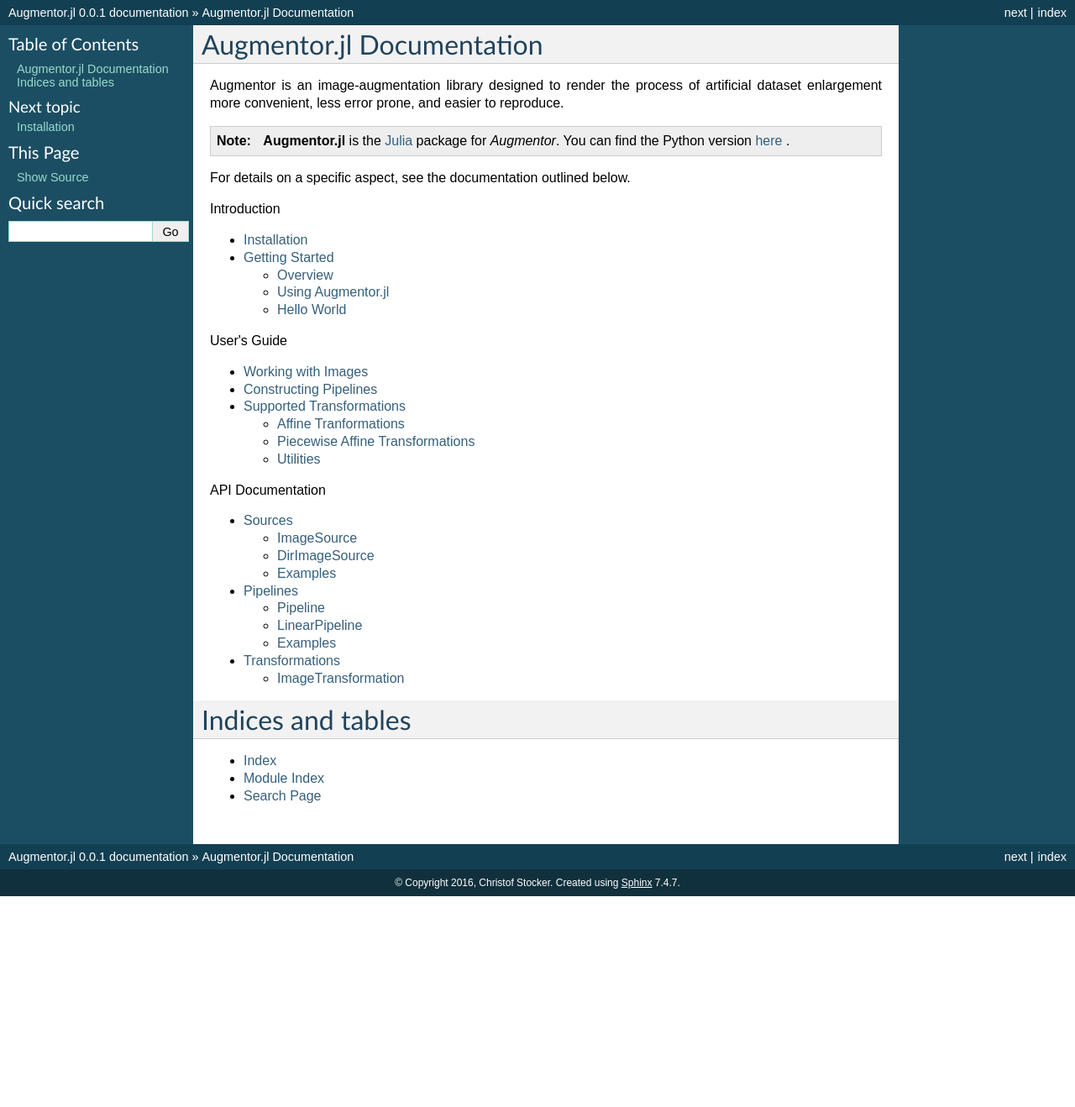
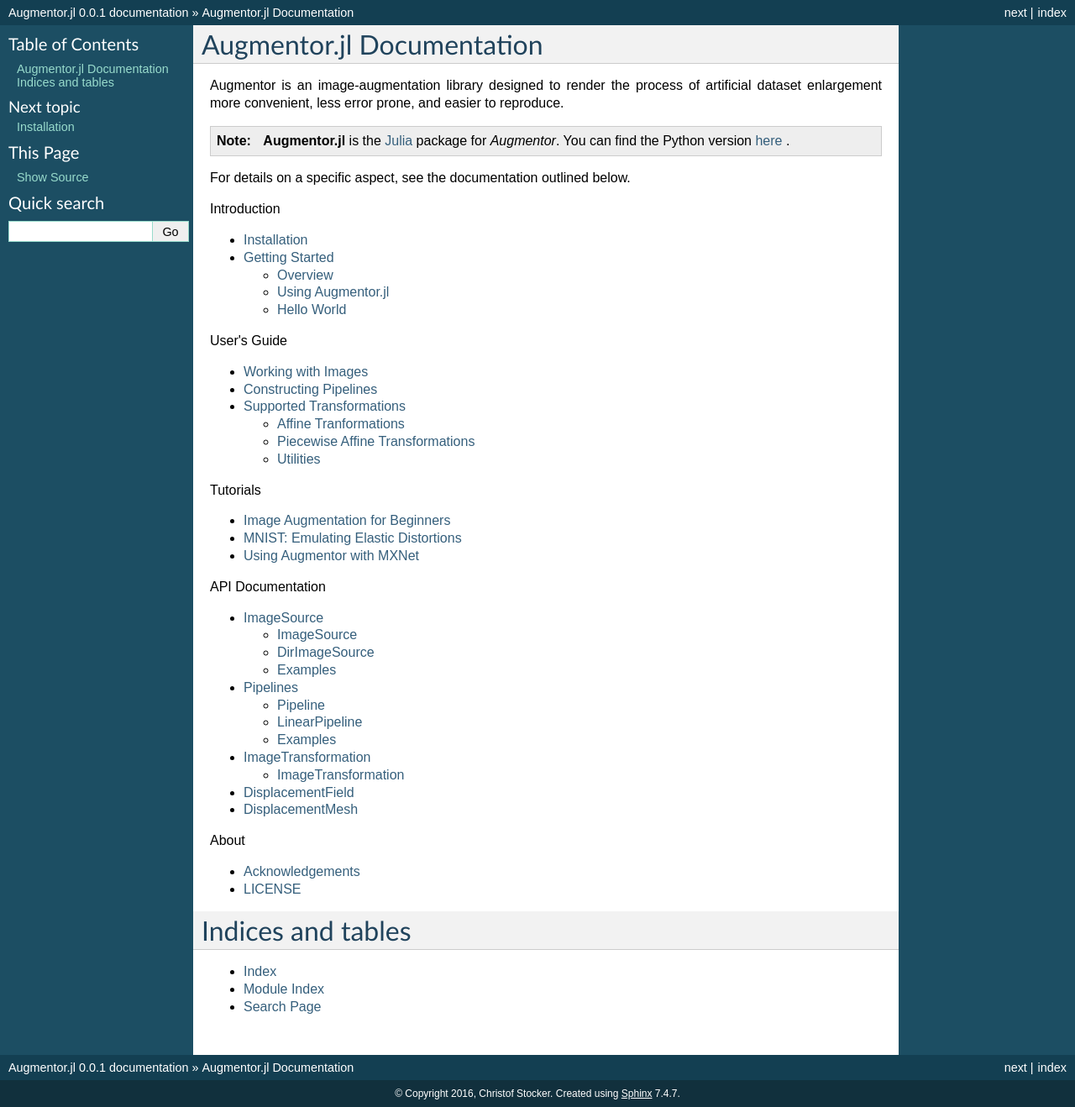
Before and after one commit to Evizero/AugmentorDeprecated.jl, a Sphinx documentation site: the page built from docs/index.rst, in a window 1280 px wide. Shown: the whole page at 84% size. Built offline with Sphinx 7.4.7, drawn with Linux system fonts in a browser that asks for light colours; before the commit the page ends 1067 px from its top, so only the background shows below that.

Commit message:
create more readthedocs placeholder

```diff
--- /dev/null
+++ b/docs/about/acknowledgements.rst
@@ -0,0 +1,6 @@
+Acknowledgements
+=================
+
+TODO: PACKAGES -  Images, AffineTransforms, Interpolations, PiecewiseAffineTransforms, Plots, MLDataUtils (so JuliaML)
+
+TODO: PAPERS -
--- /dev/null
+++ b/docs/about/license.rst
@@ -0,0 +1,6 @@
+LICENSE
+========
+
+The Augmentor.jl package is licensed under the **MIT "Expat" License**
+
+see :doc:`LICENSE.md <https://github.com/Evizero/Augmentor.jl/blob/master/LICENSE.md>`
--- /dev/null
+++ b/docs/api/displacementfield.rst
@@ -0,0 +1,2 @@
+DisplacementField
+==================
--- a/docs/api/source.rst
+++ b/docs/api/source.rst
@@ -1,5 +1,5 @@
-Sources
-========
+ImageSource
+============
 
 The various image sources provide the functionality to access images
 from different data sources. This section outlines the API details
--- a/docs/api/transformation.rst
+++ b/docs/api/transformation.rst
@@ -1,4 +1,4 @@
-Transformations
+ImageTransformation
 ================
 
 All the possible transformations that can be composed together in a
--- a/docs/index.rst
+++ b/docs/index.rst
@@ -35,6 +35,7 @@ For details on a specific aspect, see the documentation outlined below.
 
    tutorials/augmentation
    tutorials/mnist
+   tutorials/mxnet
 
 .. toctree::
    :maxdepth: 2
@@ -43,7 +44,15 @@ For details on a specific aspect, see the documentation outlined below.
    api/source
    api/pipeline
    api/transformation
+   api/displacementfield
+   api/displacementmesh
 
+.. toctree::
+   :maxdepth: 2
+   :caption: About
+
+   about/acknowledgements
+   about/license
 
 Indices and tables
 ==================
--- a/docs/tutorials/augmentation.rst
+++ b/docs/tutorials/augmentation.rst
@@ -0,0 +1,2 @@
+Image Augmentation for Beginners
+=================================
--- a/docs/tutorials/mnist.rst
+++ b/docs/tutorials/mnist.rst
@@ -0,0 +1,2 @@
+MNIST: Emulating Elastic Distortions
+=====================================
--- /dev/null
+++ b/docs/tutorials/mxnet.rst
@@ -0,0 +1,2 @@
+Using Augmentor with MXNet
+===========================
```
Also changed, not shown: docs/api/displacementmesh.rst (added, +10 -0 lines).
